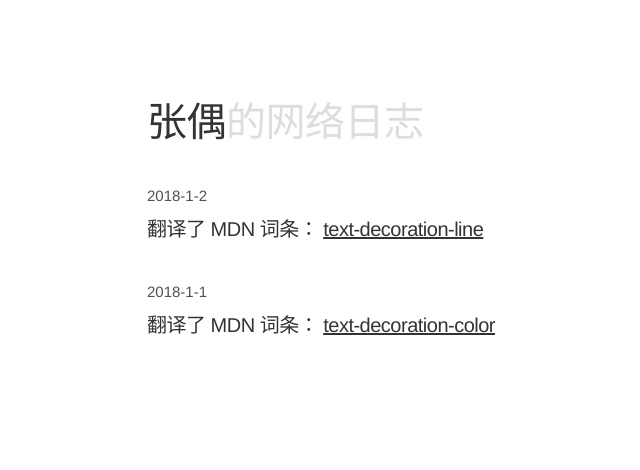
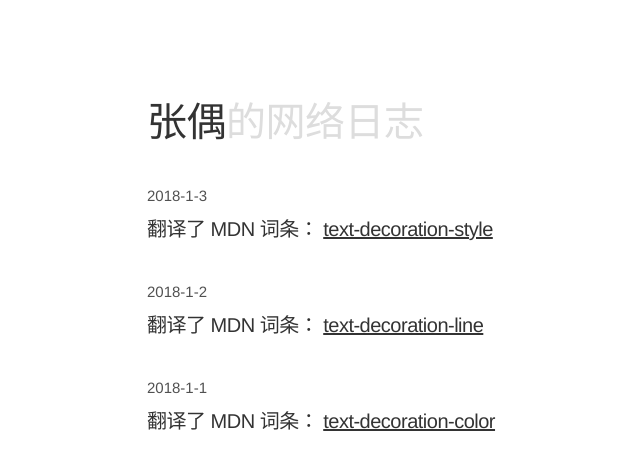
Before and after one commit to comehope/comehope.github.io, a Jekyll site: the page built from index.html, in a window 1280 px wide. Shown: the top 470 px of the page, without its empty margins (133-773 px from the left). Built offline with Jekyll 4.4.1, drawn with Linux system fonts in a browser that asks for light colours.

Commit message:
更新日志2018-1-3

```diff
--- a/index.html
+++ b/index.html
@@ -12,6 +12,16 @@ layout: default
   </nav>
 </header>
 <div class="content list">
+  <div class="list-item">
+    <div class="list-post-date">
+      <time>2018-1-3</time>
+    </div>
+    <h3 class="list-post-title">
+      翻译了 MDN 词条：
+      <a href="https://developer.mozilla.org/zh-CN/docs/Web/CSS/text-decoration-style" target="_blank">text-decoration-style</a>
+    </h3>
+  </div>
+
   <div class="list-item">
     <div class="list-post-date">
       <time>2018-1-2</time>
```
Also changed, not shown: README.md.
